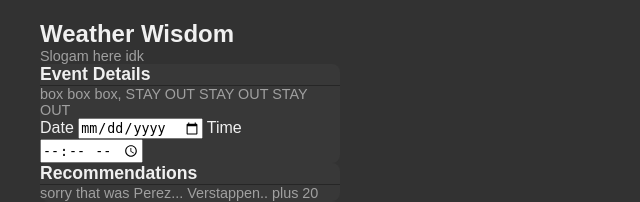
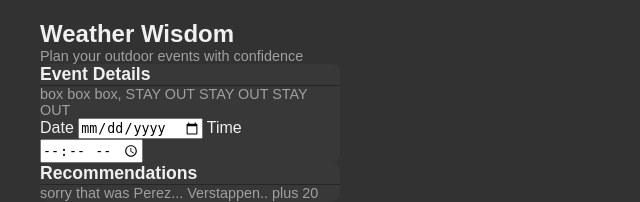
Before and after one commit to TheRealSouls/spaceapps-2025, a Flask app: page / in a window 1280 px wide. Shown: the top 202 px of the page, without its empty margins (0-640 px from the left). Run offline with Flask 3, Linux system fonts and the light colour scheme.

Commit message:
jhbefijnefjiefns

```diff
--- a/templates/index.html
+++ b/templates/index.html
@@ -13,7 +13,7 @@
     <div class="dashboard">
         <header>
            <h1>Weather Wisdom</h1>
-           <p>Slogam here idk</p>
+           <p>Plan your outdoor events with confidence</p>
         </header>
 
         <div class="main-content">
@@ -35,7 +35,7 @@
                 </section>
             <div>
 
-            <div class="dashboard">
+            <div class="dashboard-main">
                 <div class="risk-score">
                     <p>Location - Day, Date</p>
                     <h2>Moderate Risk</h2>
@@ -114,6 +114,10 @@
                         <span class="label"></span>
                     </section>
                 </div>
+
+                <div class="charts">
+                    <!--TODO: charts showing previous data-->
+                </div>
             </div>
         </div>
 
```
